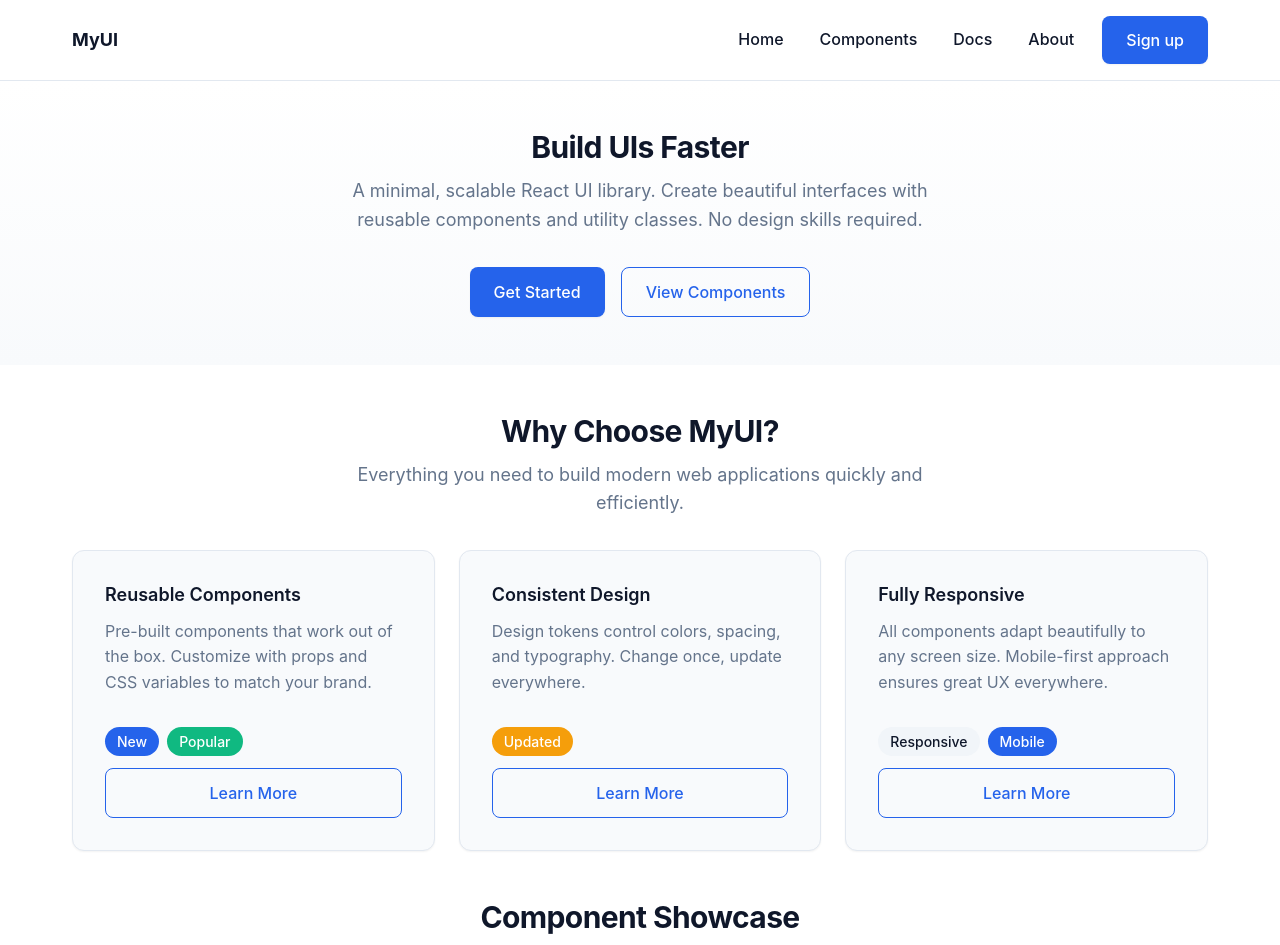
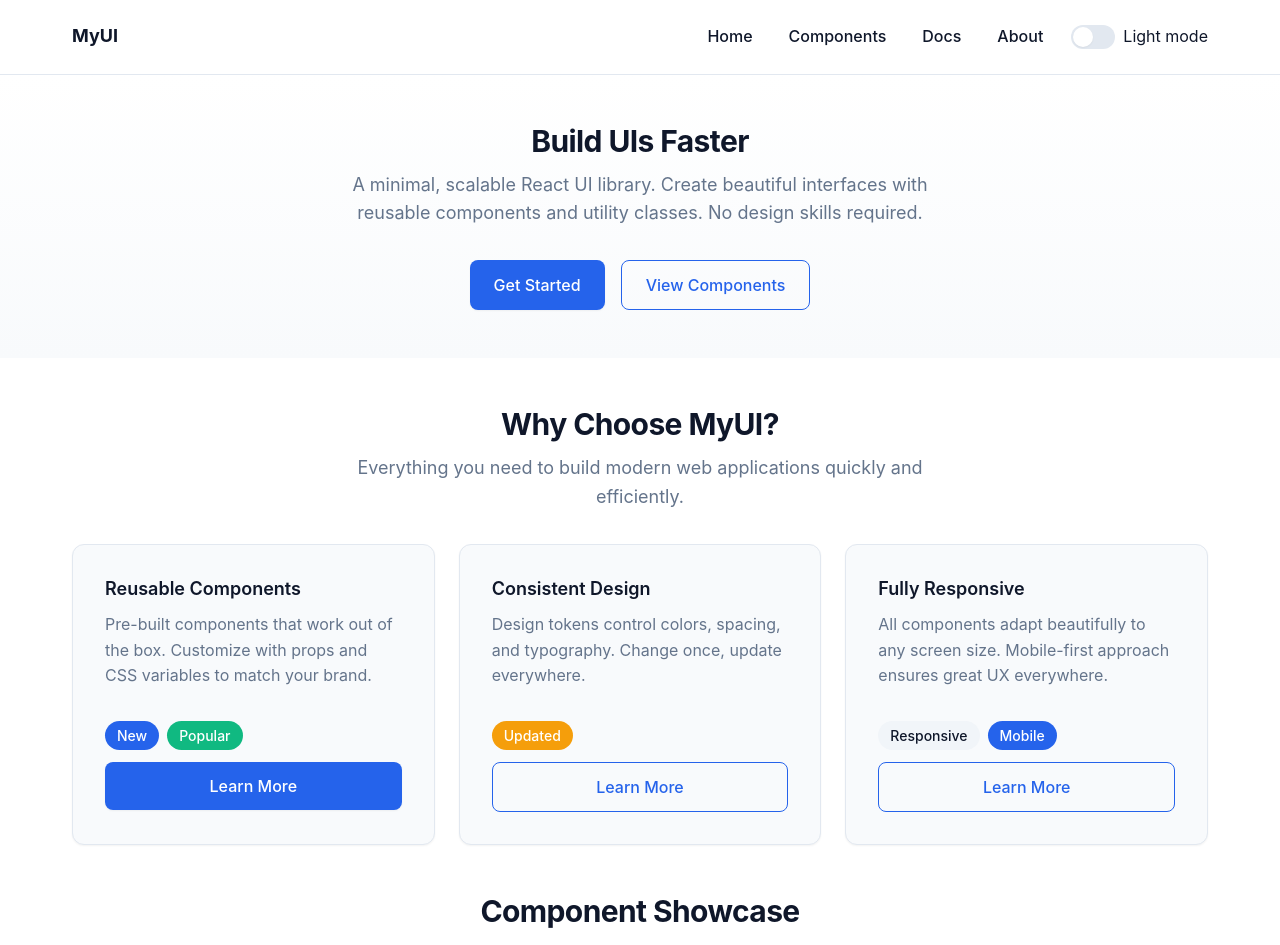
Before and after one commit to N-Adeodatus/react-ui-library, a React (Vite) app: page / in a window 1280 px wide. Shown: the top 945 px of the page. Built offline with nearby package versions, Linux system fonts and the light colour scheme.

Commit message:
implemented the darkmode for the components in the variables.css

```diff
--- a/src/App.jsx
+++ b/src/App.jsx
@@ -30,7 +30,8 @@ import {
   SearchInput,
   Dropdown,
   Toast,
-  ListItem
+  ListItem,
+  DarkModeToggle
 } from './components';
 
 export default function App() {
@@ -61,6 +62,7 @@ export default function App() {
           { label: 'Docs', href: '#docs' },
           { label: 'About', href: '#about' }
         ]}
+        actions={<DarkModeToggle />}
       />
 
       {/* Hero Section using Hero component */}
@@ -87,7 +89,7 @@ export default function App() {
               <Badge variant="primary">New</Badge>
               <Badge variant="success">Popular</Badge>
             </Flex>
-            <Button variant="outline" style={{ marginTop: 'var(--space-3)' }}>Learn More</Button>
+            <Button variant=" outline" style={{ marginTop: 'var(--space-3)' }}>Learn More</Button>
           </Card>
 
           <Card
--- /dev/null
+++ b/src/components/DarkModeToggle.jsx
@@ -0,0 +1,15 @@
+import Switch from './Switch';
+import { useTheme } from '../contexts/ThemeContext';
+
+export default function DarkModeToggle({ className = '' }) {
+  const { theme, toggleTheme } = useTheme();
+
+  return (
+    <Switch
+      label={theme === 'dark' ? 'Dark mode' : 'Light mode'}
+      checked={theme === 'dark'}
+      onChange={toggleTheme}
+      className={className}
+    />
+  );
+}
--- a/src/components/index.js
+++ b/src/components/index.js
@@ -29,3 +29,4 @@ export { default as SearchInput } from './SearchInput';
 export { default as Dropdown } from './Dropdown';
 export { default as Toast } from './Toast';
 export { default as ListItem } from './ListItem';
+export { default as DarkModeToggle } from './DarkModeToggle';
--- /dev/null
+++ b/src/contexts/ThemeContext.jsx
@@ -0,0 +1,42 @@
+import { createContext, useContext, useEffect, useState } from 'react';
+
+const ThemeContext = createContext();
+
+export function ThemeProvider({ children }) {
+  const [theme, setTheme] = useState(() => {
+    // Check localStorage first
+    const savedTheme = localStorage.getItem('theme');
+    if (savedTheme) {
+      return savedTheme;
+    }
+    // Check system preference
+    if (window.matchMedia && window.matchMedia('(prefers-color-scheme: dark)').matches) {
+      return 'dark';
+    }
+    return 'light';
+  });
+
+  useEffect(() => {
+    // Apply theme to document
+    document.documentElement.setAttribute('data-theme', theme);
+    localStorage.setItem('theme', theme);
+  }, [theme]);
+
+  const toggleTheme = () => {
+    setTheme(prevTheme => prevTheme === 'light' ? 'dark' : 'light');
+  };
+
+  return (
+    <ThemeContext.Provider value={{ theme, setTheme, toggleTheme }}>
+      {children}
+    </ThemeContext.Provider>
+  );
+}
+
+export function useTheme() {
+  const context = useContext(ThemeContext);
+  if (!context) {
+    throw new Error('useTheme must be used within a ThemeProvider');
+  }
+  return context;
+}
--- a/src/main.jsx
+++ b/src/main.jsx
@@ -3,9 +3,12 @@ import { createRoot } from 'react-dom/client'
 // import './index.css'
 import App from './App.jsx'
 import './styles/ui.css';
+import { ThemeProvider } from './contexts/ThemeContext';
 
 createRoot(document.getElementById('root')).render(
   <StrictMode>
-    <App />
+    <ThemeProvider>
+      <App />
+    </ThemeProvider>
   </StrictMode>,
 )
--- a/src/styles/ui.css
+++ b/src/styles/ui.css
@@ -248,13 +248,23 @@ body {
    NAVBAR COMPONENT
    ============================================ */
 .navbar {
-  background: rgba(255, 255, 255, 0.8);
+  background: var(--color-background);
   backdrop-filter: blur(10px);
   border-bottom: 1px solid var(--color-border);
   padding: var(--space-4) 0;
   position: sticky;
   top: 0;
   z-index: 100;
+}
+
+@media (prefers-color-scheme: dark) {
+  :root:not([data-theme="light"]) .navbar {
+    background: rgba(15, 23, 42, 0.8);
+  }
+}
+
+[data-theme="dark"] .navbar {
+  background: rgba(15, 23, 42, 0.8);
 }
 
 .nav-content {
@@ -743,7 +753,7 @@ body {
   border-color: var(--color-primary);
   box-shadow: 0 0 0 3px rgba(37, 99, 235, 0.15);
   outline: none;
-  background: var(--color-white);
+  background: var(--color-background);
 }
 
 .form-control::placeholder {
@@ -839,7 +849,7 @@ body {
 }
 
 .modal {
-  background: var(--color-white);
+  background: var(--color-surface);
   border-radius: var(--radius-lg);
   box-shadow: var(--shadow-xl);
   max-width: 520px;
@@ -925,7 +935,7 @@ body {
 .tab-panels {
   border: 1px solid var(--color-border);
   border-radius: var(--radius-lg);
-  background: var(--color-white);
+  background: var(--color-surface);
   box-shadow: var(--shadow-sm);
 }
 
@@ -951,7 +961,7 @@ body {
   padding: var(--space-2) var(--space-3);
   border-radius: var(--radius-md);
   border: 1px solid var(--color-border);
-  background: var(--color-white);
+  background: var(--color-surface);
   cursor: pointer;
   font-weight: 600;
   transition: all var(--transition-base);
@@ -1258,6 +1268,30 @@ body {
   color: #991b1b;
 }
 
+[data-theme="dark"] .alert-info {
+  background: rgba(37, 99, 235, 0.2);
+  border-color: rgba(59, 130, 246, 0.3);
+  color: #93c5fd;
+}
+
+[data-theme="dark"] .alert-success {
+  background: rgba(16, 185, 129, 0.2);
+  border-color: rgba(34, 197, 94, 0.3);
+  color: #6ee7b7;
+}
+
+[data-theme="dark"] .alert-warning {
+  background: rgba(245, 158, 11, 0.2);
+  border-color: rgba(251, 191, 36, 0.3);
+  color: #fcd34d;
+}
+
+[data-theme="dark"] .alert-danger {
+  background: rgba(239, 68, 68, 0.2);
+  border-color: rgba(248, 113, 113, 0.3);
+  color: #fca5a5;
+}
+
 /* ============================================
    TOOLTIP COMPONENT
    ============================================ */
@@ -1438,7 +1472,7 @@ body {
   position: absolute;
   z-index: 1000;
   min-width: 180px;
-  background: var(--color-white);
+  background: var(--color-surface);
   border: 1px solid var(--color-border);
   border-radius: var(--radius-md);
   box-shadow: var(--shadow-lg);
@@ -1589,6 +1623,30 @@ body {
   border: 1px solid #fecaca;
 }
 
+[data-theme="dark"] .toast-info {
+  background: rgba(37, 99, 235, 0.2);
+  color: #93c5fd;
+  border: 1px solid rgba(59, 130, 246, 0.3);
+}
+
+[data-theme="dark"] .toast-success {
+  background: rgba(16, 185, 129, 0.2);
+  color: #6ee7b7;
+  border: 1px solid rgba(34, 197, 94, 0.3);
+}
+
+[data-theme="dark"] .toast-warning {
+  background: rgba(245, 158, 11, 0.2);
+  color: #fcd34d;
+  border: 1px solid rgba(251, 191, 36, 0.3);
+}
+
+[data-theme="dark"] .toast-danger {
+  background: rgba(239, 68, 68, 0.2);
+  color: #fca5a5;
+  border: 1px solid rgba(248, 113, 113, 0.3);
+}
+
 /* ============================================
    LIST ITEM COMPONENT
    ============================================ */
--- a/src/styles/variables.css
+++ b/src/styles/variables.css
@@ -1,6 +1,6 @@
 :root {
   /* ============================================
-     COLOR TOKENS
+     COLOR TOKENS - LIGHT MODE (default)
      ============================================ */
 
   /* Brand Colors */
@@ -61,7 +61,7 @@
   --radius-full: 9999px;
 
   /* ============================================
-     SHADOWS
+     SHADOWS - LIGHT MODE
      ============================================ */
   --shadow-sm: 0 1px 2px 0 rgba(0, 0, 0, 0.05);
   --shadow-md: 0 4px 6px -1px rgba(0, 0, 0, 0.1), 0 2px 4px -1px rgba(0, 0, 0, 0.06);
@@ -75,3 +75,59 @@
   --transition-base: 200ms ease;
   --transition-slow: 300ms ease;
 }
+
+/* ============================================
+   DARK MODE
+   ============================================ */
+[data-theme="dark"] {
+  /* Brand Colors (can stay similar or adjust) */
+  --color-primary: #3b82f6;
+  --color-primary-light: #60a5fa;
+  --color-primary-dark: #2563eb;
+  --color-primary-hover: #60a5fa;
+
+  /* Neutrals - Dark Mode */
+  --color-white: #ffffff;
+  --color-background: #0f172a;
+  --color-surface: #1e293b;
+  --color-surface-hover: #334155;
+  --color-text: #f1f5f9;
+  --color-text-secondary: #cbd5e1;
+  --color-muted-text: #94a3b8;
+  --color-border: #334155;
+  --color-border-hover: #475569;
+
+  /* Shadows - Dark Mode (lighter, more subtle) */
+  --shadow-sm: 0 1px 2px 0 rgba(0, 0, 0, 0.3);
+  --shadow-md: 0 4px 6px -1px rgba(0, 0, 0, 0.4), 0 2px 4px -1px rgba(0, 0, 0, 0.3);
+  --shadow-lg: 0 10px 15px -3px rgba(0, 0, 0, 0.5), 0 4px 6px -2px rgba(0, 0, 0, 0.4);
+  --shadow-xl: 0 20px 25px -5px rgba(0, 0, 0, 0.6), 0 10px 10px -5px rgba(0, 0, 0, 0.5);
+}
+
+/* Support for prefers-color-scheme (optional, can be overridden by data-theme) */
+@media (prefers-color-scheme: dark) {
+  :root:not([data-theme="light"]) {
+    /* Brand Colors */
+    --color-primary: #3b82f6;
+    --color-primary-light: #60a5fa;
+    --color-primary-dark: #2563eb;
+    --color-primary-hover: #60a5fa;
+
+    /* Neutrals - Dark Mode */
+    --color-white: #ffffff;
+    --color-background: #0f172a;
+    --color-surface: #1e293b;
+    --color-surface-hover: #334155;
+    --color-text: #f1f5f9;
+    --color-text-secondary: #cbd5e1;
+    --color-muted-text: #94a3b8;
+    --color-border: #334155;
+    --color-border-hover: #475569;
+
+    /* Shadows - Dark Mode */
+    --shadow-sm: 0 1px 2px 0 rgba(0, 0, 0, 0.3);
+    --shadow-md: 0 4px 6px -1px rgba(0, 0, 0, 0.4), 0 2px 4px -1px rgba(0, 0, 0, 0.3);
+    --shadow-lg: 0 10px 15px -3px rgba(0, 0, 0, 0.5), 0 4px 6px -2px rgba(0, 0, 0, 0.4);
+    --shadow-xl: 0 20px 25px -5px rgba(0, 0, 0, 0.6), 0 10px 10px -5px rgba(0, 0, 0, 0.5);
+  }
+}
```
